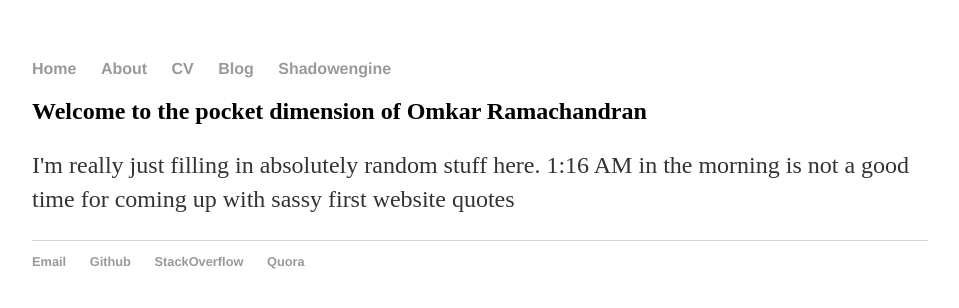
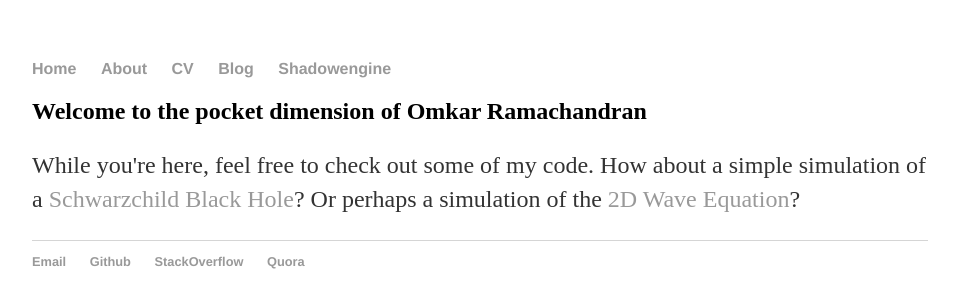
Before and after one commit to ShadowWarden/shadowwarden.github.io, a Jekyll site: the page built from index.html, in a window 1280 px wide. Shown: the top 308 px of the page, without its empty margins (160-1119 px from the left). Built offline with Jekyll 4.4.1, drawn with Linux system fonts in a browser that asks for light colours.

Commit message:
Added a couple of links

```diff
--- a/index.html
+++ b/index.html
@@ -4,5 +4,7 @@ title: ShadowWarden
 ---
 <div class="blurb">
 	<h2>Welcome to the pocket dimension of Omkar Ramachandran</h2>
-	<p> I'm really just filling in absolutely random stuff here. 1:16 AM in the morning is not a good time for coming up with sassy first website quotes</p>
+	<p>
+	While you're here, feel free to check out some of my code. How about a simple simulation of a <a href=https://shadowwarden.github.io/GRPathTracer/>Schwarzchild Black Hole</a>? Or perhaps a simulation of the <a href=https://github.com/ShadowWarden/wavesim>2D Wave Equation</a>?
+	</p>
 </div><!-- /.blurb -->
```
